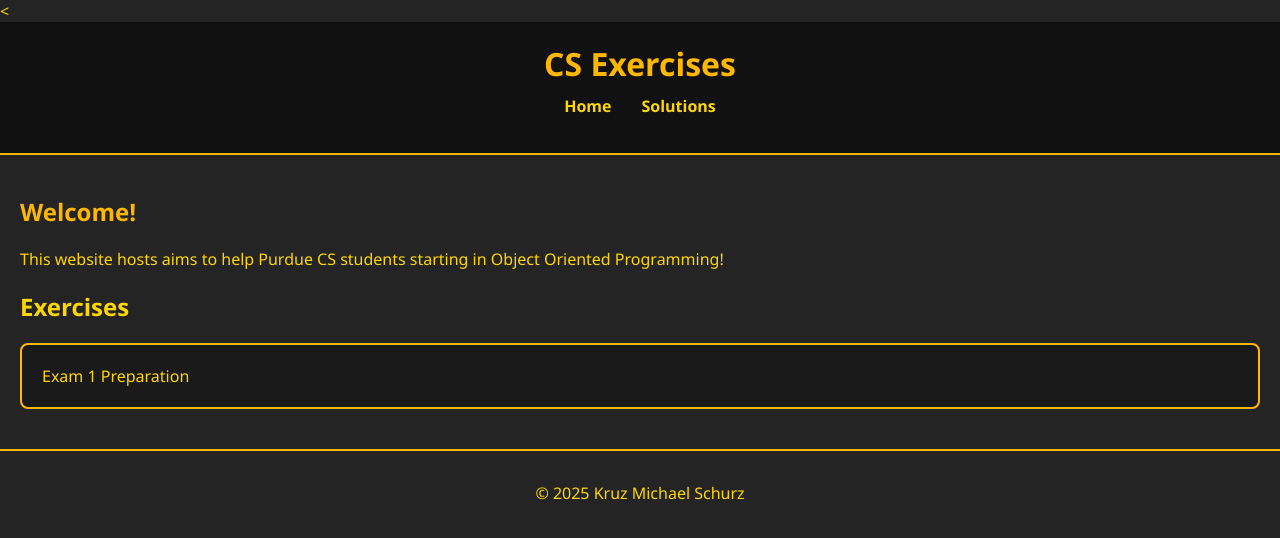
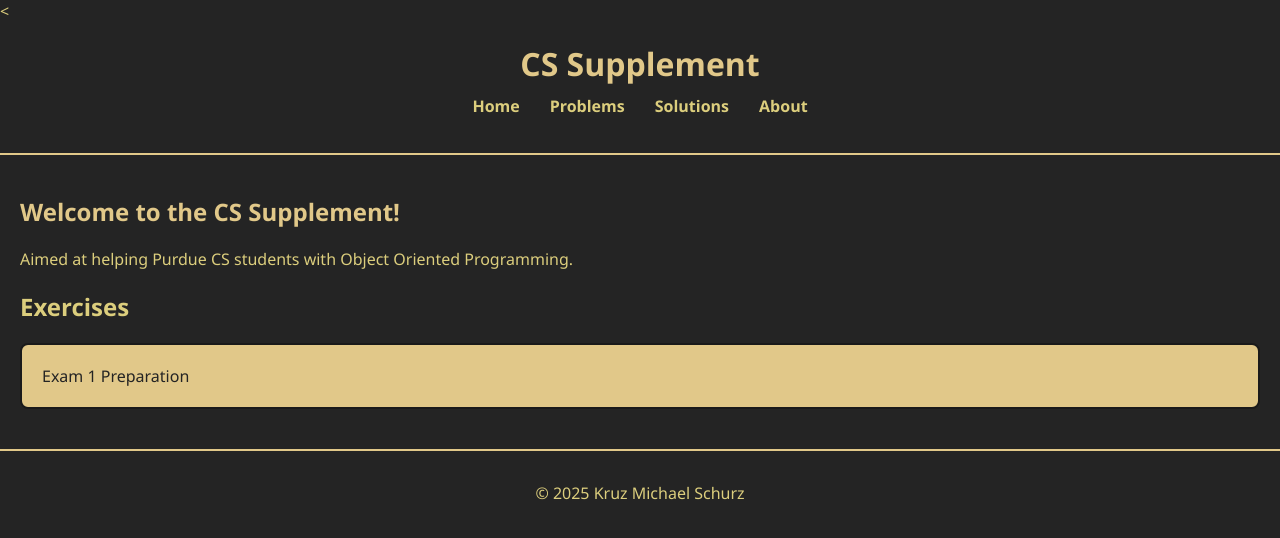
Before and after one commit to buckledharpy/BoilerCode-Java, a plain HTML site: page website/index.html in a window 1280 px wide. Drawn offline with Linux system fonts and the light colour scheme.

Commit message:
new color scheme for problems page

```diff
--- a/website/index.html
+++ b/website/index.html
@@ -2,16 +2,18 @@
 <html lang="en">
 <head>
     <meta charset="UTF-8">
-    <title>CS Exercises</title>
+    <title>CS Supplement</title>
     <link rel="stylesheet" href="style.css">
 </head>
 <body>
     <header>
-        <h1>CS Exercises</h1>
+        <h1>CS Supplement</h1>
         <nav>
             <ul>
                 <li><a href="index.html">Home</a></li>
+                <li><a href="problems/problems.html">Problems</a></li>
                 <li><a href="solutions/solutions.html">Solutions</a></li>
+                <li><a href="about.html">About</a></li>
 
             </ul>
         </nav>
@@ -19,8 +21,8 @@
 
     <main>
         <section class="intro">
-            <h2>Welcome!</h2>
-            <p>This website hosts aims to help Purdue CS students starting in Object Oriented Programming!</p>
+            <h2>Welcome to the CS Supplement!</h2>
+            <p>Aimed at helping Purdue CS students with Object Oriented Programming.</p>
         </section>
 
         <section class="exercises-preview">
--- a/website/style.css
+++ b/website/style.css
@@ -1,8 +1,8 @@
 /* Colors: black background, gold accents */
 :root {
     --bg-color: #242424;
-    --text-color: #ffd700;
-    --accent-color: #ffb700;
+    --text-color: #dcce7d;
+    --accent-color: #e1c889;
     --card-bg: #1a1a1a;
 }
 
@@ -15,7 +15,7 @@
 }
 
 header {
-    background-color: #111;
+    background-color: var(--bg-color);
     padding: 20px;
     text-align: center;
     border-bottom: 2px solid var(--accent-color);
@@ -66,17 +66,17 @@
 .card {
     display: block;
     padding: 20px;
-    background-color: var(--card-bg);
-    color: var(--text-color);
+    background-color: var(--accent-color);
+    color: var(--bg-color);
     text-decoration: none;
-    border: 2px solid var(--accent-color);
+    border: 2px solid var(--card-bg);
     border-radius: 8px;
     flex: 1 1 200px;
     transition: transform 0.2s, background-color 0.2s;
 }
 
 .card:hover {
-    background-color: #404040;
+    background-color: #d0ba4c;
     transform: translateY(-5px);
 }
 
```
Also changed, not shown: website/problems/problems.html (added, +1 -0 lines).
